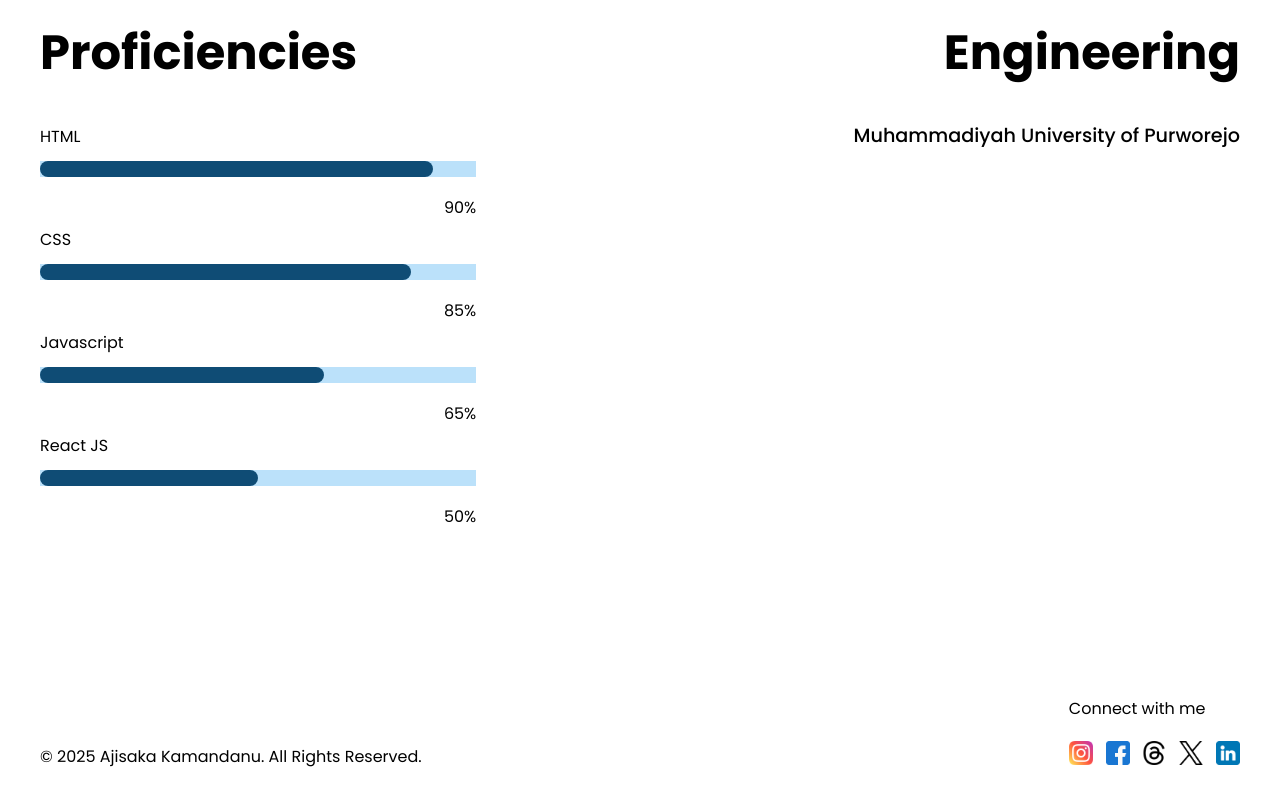
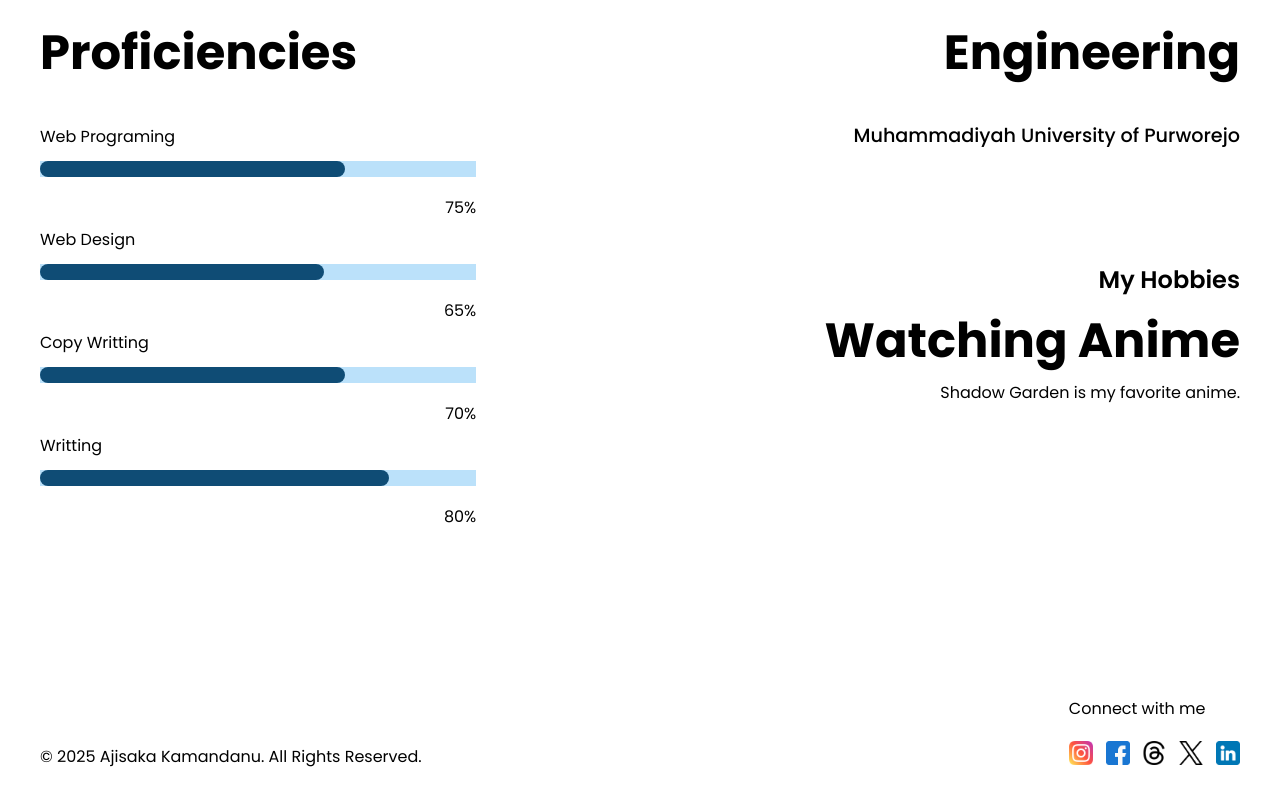
Before and after one commit to thisismeaji/portfolio, a Next.js app: page /about in a window 1280 px wide. Shown: the part 1025-1814 px from the top of the page. Built offline with nearby package versions, Linux system fonts and the light colour scheme.

Commit message:
rewrite text

```diff
--- a/src/components/section/hero/Hero.js
+++ b/src/components/section/hero/Hero.js
@@ -7,9 +7,9 @@ export default function Hero() {
   return (
     <section className={Styles.hero}>
         <div className={Styles.heroText}>
-          <h2>Frontend Developer</h2>
+          <h2>Web Developer</h2>
           <h1>Ajisaka Kamandanu</h1>
-          <p>Hi, I'm Aji, a Frontend Developer focused on creating responsive, intuitive, and user-friendly web interfaces.</p>
+          <p>With over 2 years of experience in web development, I am ready to help you launch your first portfolio website.</p>
           <HeroButton text="My Portfolio" link="/portfolio"/>
         </div>
         <div className={Styles.heroImage}>
--- a/src/components/section/introduction/Introduction.js
+++ b/src/components/section/introduction/Introduction.js
@@ -8,7 +8,7 @@ export default function Introduction() {
     <section className={Styles.introduction}>
       <div className={Styles.introductionText}>
         <h2>A Little About Me</h2>
-        <h1>I enjoy turning ideas into engaging and functional digital experiences.</h1>
+        <h1>I feel satisfied when I successfully transform a design into code that's ready to be published online.</h1>
         <BodyButton text="Learn More" link="/about"/>
       </div>
     </section>
--- a/src/components/section/introduction/introduction.module.css
+++ b/src/components/section/introduction/introduction.module.css
@@ -16,7 +16,7 @@
 }
 
 .introductionText h1{
-    max-width: 668px;
+    max-width: 808px;
     margin-bottom: 2rem;
     margin-top: 0.5rem;
 }
--- a/src/components/section/portfolio/PortfolioSection.js
+++ b/src/components/section/portfolio/PortfolioSection.js
@@ -9,7 +9,7 @@ export default function PortfolioSection() {
       <section className={Styles.portfolio}>
         <div className={Styles.mainPortfolio}>
           <h2>My Portfolio</h2>
-          <p>A collection of projects showcasing my skills and dedication in frontend development.</p>
+          <p>In this section, you will find various portfolio website projects I have created. Each project reflects my approach to developing responsive, aesthetic, and functional websites, with a focus on the needs and vision of the client.</p>
         </div>
         <div className={Styles.listProject}>
           <Projects/>
--- a/src/components/section/portfolio/portfolio.module.css
+++ b/src/components/section/portfolio/portfolio.module.css
@@ -12,7 +12,7 @@
 }
 
 .mainPortfolio p{
-    max-width: 550px;
+    max-width: 750px;
     margin-top: 0.5rem;
 }
 
--- a/src/components/section/service/ServiceSection.js
+++ b/src/components/section/service/ServiceSection.js
@@ -7,7 +7,7 @@ export default function ServiceSection() {
     <section className={Styles.serviceSection}>
       <div className={Styles.section}>
         <div className={Styles.serviceText}>
-            <h2>Need a Portfolio Website?</h2>
+            <h2>Do You Need a Website Portfolio?</h2>
             <p>If you're ready to create a portfolio that truly reflects your skills and passion, I'm here to help. I offer custom website design and development tailored to your professional needs.</p>
             <h3>Services I Offer:</h3>
             <ul>
@@ -19,7 +19,7 @@ export default function ServiceSection() {
         </div>
         <div className={Styles.serviceCTA}>
             <h1>It’s Time to Build Your Standout Portfolio!</h1>
-            <p>Click below to discuss your ideas and get started on building an amazing online portfolio!</p>
+            <p>Click below to share your ideas and get started on creating an amazing online portfolio with me.</p>
             <BodyButton text="Let’s Talk" link="/contact"/>
         </div>
       </div>
--- a/src/components/section/skills/SkillsSection.js
+++ b/src/components/section/skills/SkillsSection.js
@@ -1,5 +1,6 @@
 import React from 'react';
 import Styles from "../skills/skills.module.css"
+import ContactSection from '../contact/ContactSection';
 
 export default function SkillsSection() {
   return (
@@ -9,30 +10,35 @@ export default function SkillsSection() {
           <h2>What can i do</h2>
           <h1>Skills & Proficiencies</h1>
           <div className={Styles.bar}>
-            <p>HTML</p>
+            <p>Web Programing</p>
             <span></span>
-            <p>90%</p>
+            <p>75%</p>
           </div >
           <div className={Styles.bar}>
-            <p>CSS</p>
-            <span></span>
-            <p>85%</p>
-          </div>
-          <div className={Styles.bar}>
-            <p>Javascript</p>
+            <p>Web Design</p>
             <span></span>
             <p>65%</p>
           </div>
           <div className={Styles.bar}>
-            <p>React JS</p>
+            <p>Copy Writting</p>
             <span></span>
-            <p>50%</p>
+            <p>70%</p>
+          </div>
+          <div className={Styles.bar}>
+            <p>Writting</p>
+            <span></span>
+            <p>80%</p>
           </div>
         </div>
         <div>
           <h2>Last Education</h2>
           <h1>Bachelor of Informatics Engineering</h1>
           <h3>Muhammadiyah University of Purworejo</h3>
+          <div className={Styles.hobbies}>
+            <h2>My Hobbies</h2>
+            <h1>Watching Anime</h1>
+            <p>Shadow Garden is my favorite anime.</p>
+          </div>
         </div>
       </div>
     </section>
--- a/src/components/section/skills/skills.module.css
+++ b/src/components/section/skills/skills.module.css
@@ -53,19 +53,19 @@
 }
 
 .skills .bar:nth-of-type(1) span::before{
-    width: 90%;
+    width: 70%;
 }
 
 .skills .bar:nth-of-type(2) span::before{
-    width: 85%;
+    width: 65%;
 }
 
 .skills .bar:nth-of-type(3) span::before{
-    width: 65%;
+    width: 70%;
 }
 
 .skills .bar:nth-of-type(4) span::before{
-    width: 50%;
+    width: 80%;
 }
 
 .bar span{
@@ -74,6 +74,10 @@
 
 .bar p:nth-of-type(2){
     text-align: right;
+}
+
+.hobbies{
+    margin-top: 7rem;
 }
 
 
--- a/src/data/projects/ProjectsData.js
+++ b/src/data/projects/ProjectsData.js
@@ -3,7 +3,7 @@ const ProjectsData = [
     id: 1,
     image: '/assets/ellen-downing.png',
     title: 'Ellen Downing - Visual artist',
-      description: 'Ellen Downing is a visual artist whose works are showcased on this one-page portfolio website, designed with the latest technology to provide a modern and efficient browsing experience.',
+    description: 'This website is designed to showcase Ellen Downing\'s visual art. With a focus on strong visuals and simple navigation, visitors can easily explore and enjoy the displayed artworks',
     link: 'https://ellen-downing.vercel.app/'
   },
   {
```
Lines whose indentation alone changed are shown as unchanged.
